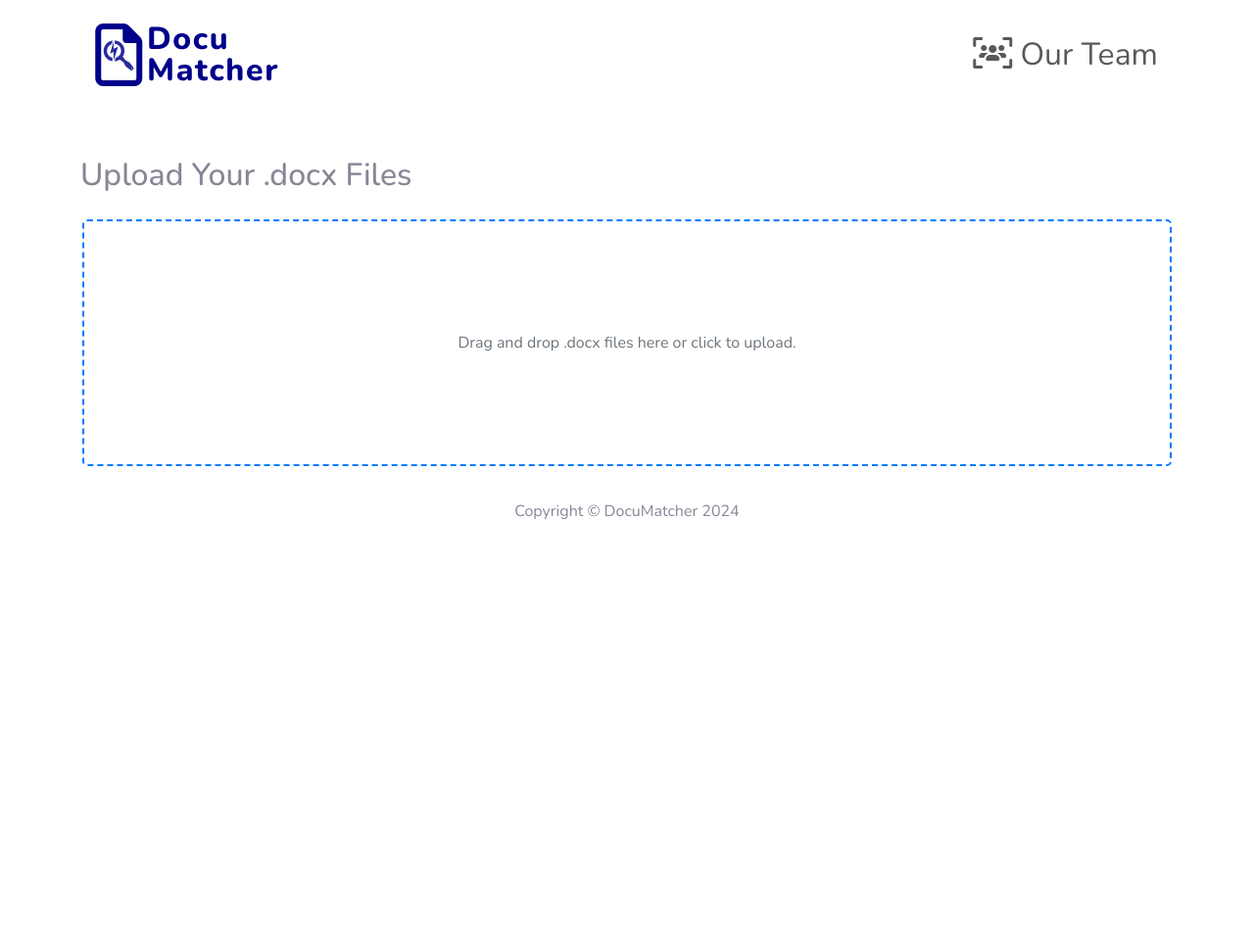
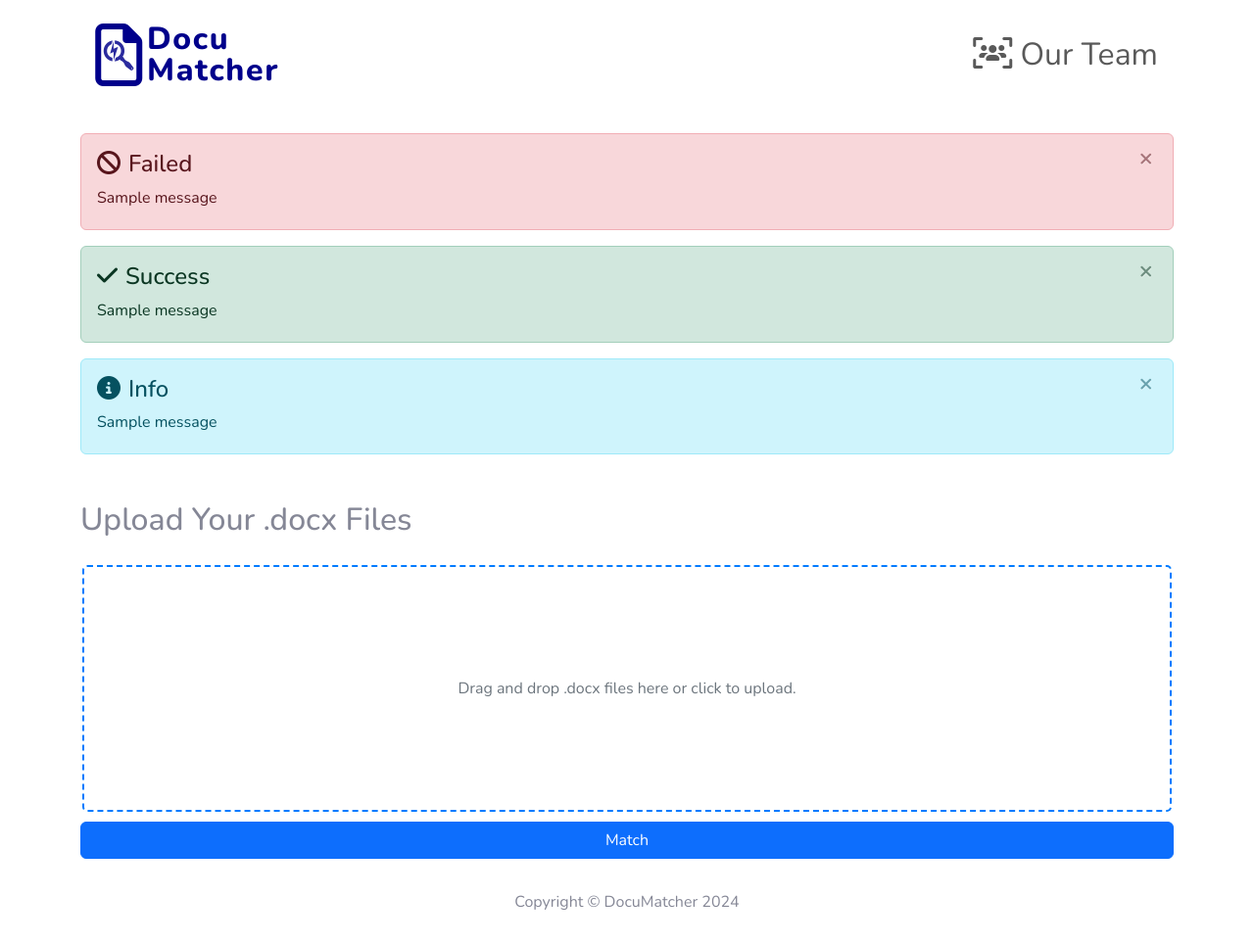
Before and after one commit to normit581/cits3200-proj, a Flask app: page / in a window 1280 px wide. Shown: the whole page at 98% size. Before the commit the page ends 530 px from the top, so only its background shows below. Run offline with Flask 3, Linux system fonts and the light colour scheme; one stand-in notice (Sample message) is shown; some libraries are stand-ins or nearby versions.

Commit message:
Implement file input handling, validation, flash messages

```diff
--- a/app/config.py
+++ b/app/config.py
@@ -2,4 +2,6 @@ import os
 
 
 class Config(object):
+    UPLOAD_EXTENSIONS = ['.docx']
     DEBUG = os.environ.get("DEBUG")
+    SECRET_KEY = os.environ.get('SECRET_KEY') or 'never-guess'
--- /dev/null
+++ b/app/forms.py
@@ -0,0 +1,23 @@
+from flask import current_app
+from flask_wtf import FlaskForm
+from flask_wtf.file import MultipleFileField, FileAllowed
+from wtforms import SubmitField
+from wtforms.validators import ValidationError
+
+class WordFilesField(MultipleFileField):
+    def __init__(self, *args, **kwargs):
+        super().__init__(*args, **kwargs)
+        exts = current_app.config['UPLOAD_EXTENSIONS']
+        self.validators=[
+            FileAllowed(
+                [ext.replace('.','') for ext in exts],
+                message = f'Invalid File Type. Must be {", ".join(exts)}'
+            )]
+
+class MatchDocumentForm(FlaskForm):
+    files = WordFilesField('File')
+    submit = SubmitField('Match')
+
+    def validate_files(self, files):
+        if files.data == None or len(files.data) < 1:
+            raise ValidationError('Please add at least 1 docx file.')
--- a/app/routes.py
+++ b/app/routes.py
@@ -1,14 +1,19 @@
-from flask import render_template
+from flask import render_template, flash
 from app import app
+from app.forms import MatchDocumentForm
 
 @app.context_processor
 def inject_global_variable():
     return dict(project_name="DocuMatcher")
 
 @app.route('/', methods=['GET'])
-@app.route('/home')
+@app.route('/home', methods= ['GET', 'POST'])
 def home():
-    return render_template('home.html')
+    form = MatchDocumentForm()
+    if form.validate_on_submit():
+        print(form.files.data)
+        flash('Docx is sent to backend.', 'success')
+    return render_template('home.html', form=form)
 
 @app.route('/team', methods=['GET'])
 def team():
--- a/app/static/js/base.js
+++ b/app/static/js/base.js
@@ -11,6 +11,14 @@ function setLogo() {
     );
 }
 
+function CloseAlertDiv(divId) {
+    if (!divId) {
+        divId = "#AlertModalDiv";
+    }
+
+    window.$(divId).addClass("d-none");
+}
+
 $(() => {
     setLogo();
 });
--- a/app/static/js/home.js
+++ b/app/static/js/home.js
@@ -1,6 +1,7 @@
 const docxExtension = "application/vnd.openxmlformats-officedocument.wordprocessingml.document";
 let numFiles = 0;
 let fileId = 0;
+let currentFiles = new Map();
 
 function openFileList() {
     $("#file-list").css("width", "15%");
@@ -25,9 +26,13 @@ function handleFileList(change) {
 }
 
 function deleteListItem(e) {
-    $(`#list-item-${e.data.itemId}`).tooltip('dispose');
-    $(`#list-item-${e.data.itemId}`).remove();
+    const itemId = e.data.itemId;
+    $(`#list-item-${itemId}`).tooltip('dispose');
+    $(`#list-item-${itemId}`).remove();
     handleFileList(-1);
+
+    currentFiles.delete(itemId);
+    updateFileInput();
 }
 
 function createListItem(name) {
@@ -49,7 +54,6 @@ function createListItem(name) {
         .attr('id', `list-item-${fileId}`)
         .append(para)
         .append(delIcon);
-
     fileId++;
     return item
 }
@@ -64,6 +68,7 @@ function handleFiles(files) {
             }
 
             handleFileList(1);
+            currentFiles.set(fileId, file);
             let item = createListItem(file.name);
             $fileList.append(item);
         } else {
@@ -73,7 +78,7 @@ function handleFiles(files) {
 }
 
 function setFileEvents(){
-    let $fileInput = $('#file-input');
+    let $fileInput = $('#files');
     $fileInput.on('change', function(e) {
         handleFiles(e.target.files);
     });
@@ -105,6 +110,14 @@ function setFileEvents(){
 
 }
 
+function updateFileInput() {
+    const dataTransfer = new DataTransfer();
+    currentFiles.forEach(file => {
+        dataTransfer.items.add(file);
+    });
+    $('#files')[0].files = dataTransfer.files;
+}
+
 $(() => {
     setFileEvents();
     closeFileList();
--- a/app/static/styles/base.css
+++ b/app/static/styles/base.css
@@ -84,3 +84,28 @@ footer.page-footer {
 .hidden {
   display: none;
 }
+
+.alert-dismissible .close {
+  position: absolute;
+  top: 0;
+  right: 0;
+  z-index: 2;
+  padding: 0.75rem 1.25rem;
+  color: inherit;
+}
+
+button.close {
+  padding: 0;
+  background-color: transparent;
+  border: 0;
+}
+
+.close {
+  float: right;
+  font-size: 1.5rem;
+  font-weight: 700;
+  line-height: 1;
+  color: #000;
+  text-shadow: 0 1px 0 #fff;
+  opacity: 0.5;
+}
--- a/app/templates/home.html
+++ b/app/templates/home.html
@@ -9,14 +9,25 @@
 {% endblock %}
 
 {% block content %}
+<div class="container">
+    <div id="AlertModalDiv">
+        {% include "/layout/alert_modal.html" %}
+    </div>
+</div>
 <div class="container mt-5">
   <h2 id="upload-header" class="mb-4">Upload Your .docx  Files</h2>
-  <div class="d-flex flex-row">
-    <aside id="file-list" class="flex-column"></aside>
-    <div id="drop-zone" class="drop-zone">
-      Drag and drop .docx files here or click to upload.
+  <form action="/home"  method="POST" enctype="multipart/form-data">
+    {{ form.hidden_tag() }}
+    <div class="d-flex flex-row">
+      <aside id="file-list" class="flex-column"></aside>
+      <div id="drop-zone" class="drop-zone">
+        Drag and drop .docx files here or click to upload.
+      </div>
+      {{ form.files(class="hidden", multiple=True, accept=".docx", required=False) }}
     </div>
-    <input class="hidden" type="file" id="file-input" multiple accept=".docx">
-  </div>
+    <div class="row m-0">
+      {{ form.submit(class="btn btn-primary mt-2") }}
+    </div>
+  </form>
 </div>
 {% endblock %}
--- /dev/null
+++ b/app/templates/layout/alert_modal.html
@@ -0,0 +1,48 @@
+{% if not divId %}
+    {% set divId = '#AlertModalDiv' %}
+{% endif %}
+
+{% with errors = get_flashed_messages(category_filter=["error"]) %}
+    {% if errors or (form and form.errors) %}
+        <div class="alert alert-danger alert-dismissible">
+            <button type="button" class="close" aria-hidden="true" onclick="CloseAlertDiv('{{divId}}')">&times;</button>
+            <h4><i class="icon fa fa-ban me-2"></i>Failed</h4>
+            {% for msg in errors %}
+                <div class="mb-1">{{ msg }}</div>
+            {% endfor %}
+            {% if form %}
+                {% for field, errors in form.errors.items() %}
+                    {% if errors %}
+                        {% for msg in errors %}
+                            <div class="mb-1">{{ msg }}</div>
+                        {% endfor %}
+                    {% endif %}
+                {% endfor %}
+            {% endif %}
+        </div>
+    {% endif %}
+{% endwith %}
+
+{% with successes = get_flashed_messages(category_filter=["success"]) %}
+    {% if successes %}
+        <div class="alert alert-success alert-dismissible">
+            <button type="button" class="close" aria-hidden="true" onclick="CloseAlertDiv('{{divId}}')">&times;</button>
+            <h4><i class="icon fa fa-check me-2"></i>Success</h4>
+            {% for msg in successes %}
+                <div class="mb-1">{{ msg }}</div>
+            {% endfor %}
+        </div>
+    {% endif %}
+{% endwith %}
+
+{% with infos = get_flashed_messages(category_filter=["info"]) %}
+    {% if infos %}
+        <div class="alert alert-info alert-dismissible">
+            <button type="button" class="close" aria-hidden="true" onclick="CloseAlertDiv('{{divId}}')">&times;</button>
+            <h4><i class="icon fa fa-info-circle me-2"></i>Info</h4>
+            {% for msg in infos %}
+                <div class="mb-1">{{ msg }}</div>
+            {% endfor %}
+        </div>
+    {% endif %}
+{% endwith %}
```
